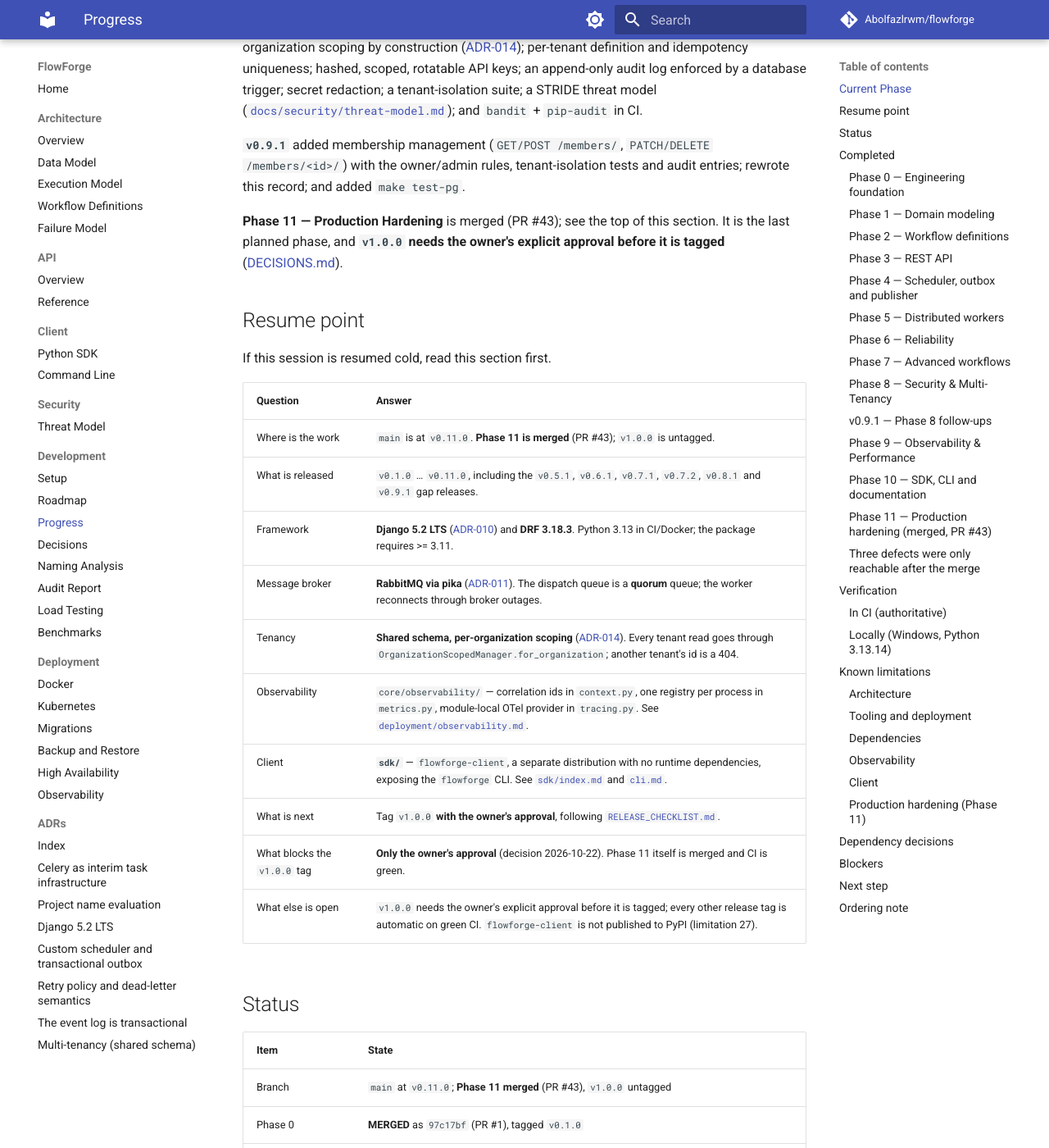
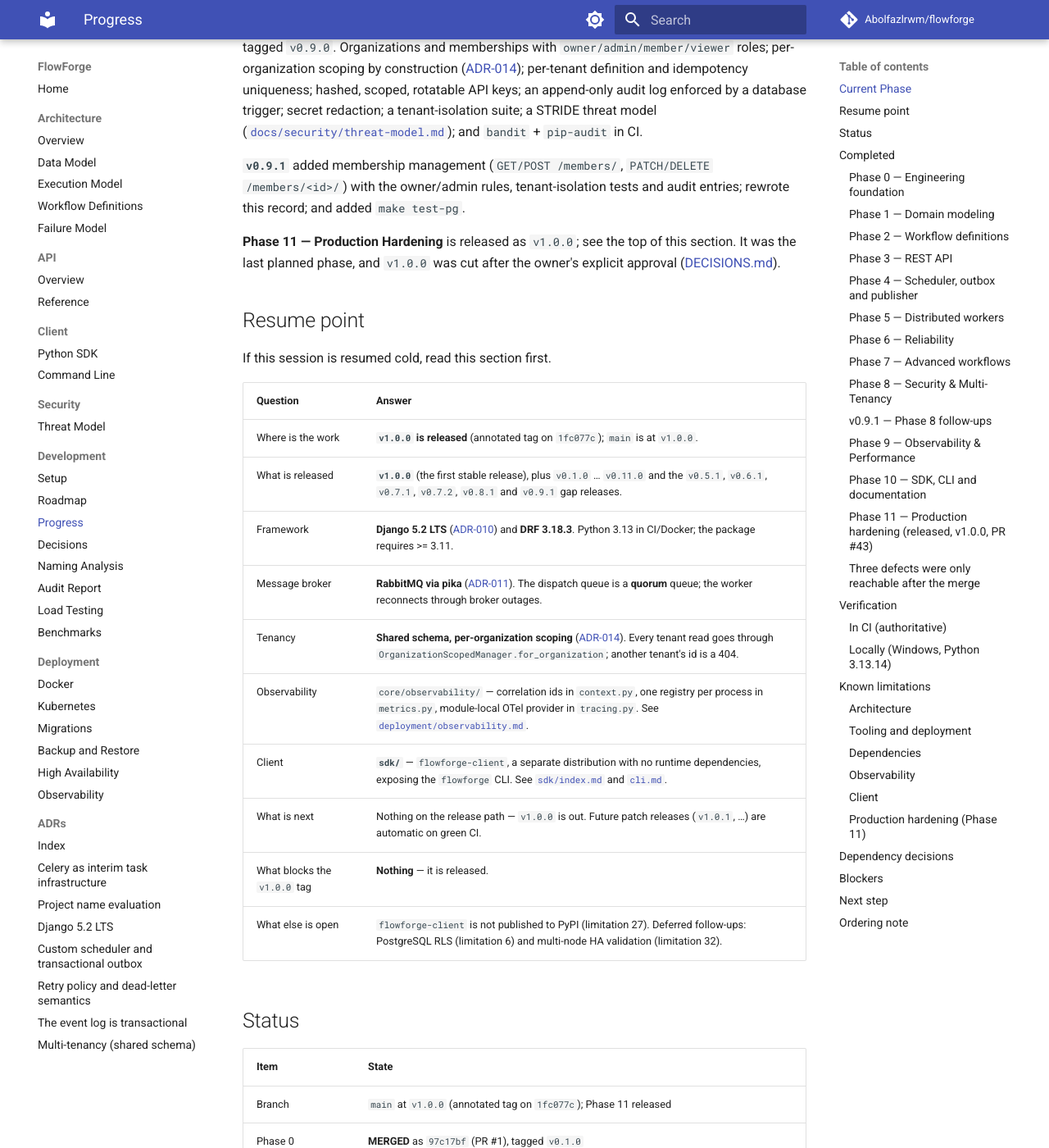
Before and after one commit to Abolfazlrwm/flowforge, an MkDocs documentation site: the page built from docs/development/PROGRESS.md, in a window 1280 px wide and 1400 px high, scrolled down 905 px. Shown: the whole window at 82% size. Built offline with MkDocs 1.6.1 and Material for MkDocs 9.7.7, drawn with Linux system fonts in a browser that asks for light colours; comment, search, counter and statistics services are not loaded; some of the changed text lies outside the part shown.

Commit message:
docs(release): record v1.0.0 in PROGRESS and CHANGELOG
v1.0.0 is released (annotated tag on 1fc077c, GitHub Release with the
CycloneDX SBOM attached, CI run 40197352205 green on the tagged commit).

- PROGRESS.md: Phase 11 -> RELEASED (v1.0.0); resume point, status table,
  phase table and "Next step" updated; release link and CI run URL added;
  limitation 34 (SBOM-attach automation) marked exercised after the
  release.yml filename fix.
- CHANGELOG.md: [Unreleased] promoted to [1.0.0] - 2026-10-25, marked the
  first stable release.

```diff
--- a/docs/development/PROGRESS.md
+++ b/docs/development/PROGRESS.md
@@ -2,17 +2,22 @@
 
 ## Current Phase
 
-**Phase 11 — Production Hardening: MERGED** (PR #43) from
-`feat/phase11-hardening`, with all eleven CI jobs green. The operational surface:
-a security review (gitleaks over full history, Trivy image scanning, a STRIDE
-threat model), a migration-safety review with a CI upgrade test, a Kubernetes
-Helm chart with `helm lint` + `kubeconform` validation, a backup/restore runbook
-with a CI restore drill, high-availability guidance, an end-to-end suite
-(`tests/e2e/`) against the Compose stack, and a signed, SBOM'd supply chain.
+**Phase 11 — Production Hardening: RELEASED (`v1.0.0`).** Merged as `1549895`
+(PR #43) from `feat/phase11-hardening`, with all eleven CI jobs green. The
+operational surface: a security review (gitleaks over full history, Trivy image
+scanning, a STRIDE threat model), a migration-safety review with a CI upgrade
+test, a Kubernetes Helm chart with `helm lint` + `kubeconform` validation, a
+backup/restore runbook with a CI restore drill, high-availability guidance, an
+end-to-end suite (`tests/e2e/`) against the Compose stack, and a signed, SBOM'd
+supply chain.
 
-**`v1.0.0` is not tagged.** The code merges on green CI; the tag waits for the
-owner's explicit approval ([DECISIONS.md](DECISIONS.md)). Draft release notes and
-the cut procedure are written and committed:
+**`v1.0.0` is released.** The annotated tag is on `1fc077c`, cut after the
+owner's explicit approval ([DECISIONS.md](DECISIONS.md)). The
+[GitHub Release](https://github.com/Abolfazlrwm/flowforge/releases/tag/v1.0.0)
+carries the release notes and the CycloneDX SBOM (`flowforge-sbom.cdx.json`), and
+the tagged commit's CI run is green:
+[run 40197352205](https://github.com/Abolfazlrwm/flowforge/actions/runs/40197352205).
+Release notes and the cut procedure:
 [`RELEASE_NOTES_v1.0.0.md`](RELEASE_NOTES_v1.0.0.md) and
 [`RELEASE_CHECKLIST.md`](RELEASE_CHECKLIST.md).
 
@@ -48,9 +53,9 @@ and `bandit` + `pip-audit` in CI.
 `PATCH/DELETE /members/<id>/`) with the owner/admin rules, tenant-isolation tests
 and audit entries; rewrote this record; and added `make test-pg`.
 
-**Phase 11 — Production Hardening** is merged (PR #43); see the top of this
-section. It is the last planned phase, and **`v1.0.0` needs the owner's explicit
-approval before it is tagged** ([DECISIONS.md](DECISIONS.md)).
+**Phase 11 — Production Hardening** is released as `v1.0.0`; see the top of this
+section. It was the last planned phase, and `v1.0.0` was cut after the owner's
+explicit approval ([DECISIONS.md](DECISIONS.md)).
 
 ## Resume point
 
@@ -58,22 +63,22 @@ If this session is resumed cold, read this section first.
 
 | Question | Answer |
 |----------|--------|
-| Where is the work | `main` is at `v0.11.0`. **Phase 11 is merged** (PR #43); `v1.0.0` is untagged. |
-| What is released | `v0.1.0` … `v0.11.0`, including the `v0.5.1`, `v0.6.1`, `v0.7.1`, `v0.7.2`, `v0.8.1` and `v0.9.1` gap releases. |
+| Where is the work | **`v1.0.0` is released** (annotated tag on `1fc077c`); `main` is at `v1.0.0`. |
+| What is released | **`v1.0.0`** (the first stable release), plus `v0.1.0` … `v0.11.0` and the `v0.5.1`, `v0.6.1`, `v0.7.1`, `v0.7.2`, `v0.8.1` and `v0.9.1` gap releases. |
 | Framework | **Django 5.2 LTS** ([ADR-010](../adr/ADR-010-django-5-2-lts.md)) and **DRF 3.18.3**. Python 3.13 in CI/Docker; the package requires >= 3.11. |
 | Message broker | **RabbitMQ via pika** ([ADR-011](../adr/ADR-011-custom-scheduler-and-transactional-outbox.md)). The dispatch queue is a **quorum** queue; the worker reconnects through broker outages. |
 | Tenancy | **Shared schema, per-organization scoping** ([ADR-014](../adr/ADR-014-multi-tenancy-shared-schema.md)). Every tenant read goes through `OrganizationScopedManager.for_organization`; another tenant's id is a 404. |
 | Observability | `core/observability/` — correlation ids in `context.py`, one registry per process in `metrics.py`, module-local OTel provider in `tracing.py`. See [`deployment/observability.md`](../deployment/observability.md). |
 | Client | **`sdk/`** — `flowforge-client`, a separate distribution with no runtime dependencies, exposing the `flowforge` CLI. See [`sdk/index.md`](../sdk/index.md) and [`cli.md`](../cli.md). |
-| What is next | Tag `v1.0.0` **with the owner's approval**, following [`RELEASE_CHECKLIST.md`](RELEASE_CHECKLIST.md). |
-| What blocks the `v1.0.0` tag | **Only the owner's approval** (decision 2026-10-22). Phase 11 itself is merged and CI is green. |
-| What else is open | `v1.0.0` needs the owner's explicit approval before it is tagged; every other release tag is automatic on green CI. `flowforge-client` is not published to PyPI (limitation 27). |
+| What is next | Nothing on the release path — `v1.0.0` is out. Future patch releases (`v1.0.1`, …) are automatic on green CI. |
+| What blocks the `v1.0.0` tag | **Nothing** — it is released. |
+| What else is open | `flowforge-client` is not published to PyPI (limitation 27). Deferred follow-ups: PostgreSQL RLS (limitation 6) and multi-node HA validation (limitation 32). |
 
 ## Status
 
 | Item | State |
 |------|-------|
-| Branch | `main` at `v0.11.0`; **Phase 11 merged** (PR #43), `v1.0.0` untagged |
+| Branch | `main` at `v1.0.0` (annotated tag on `1fc077c`); Phase 11 released |
 | Phase 0 | **MERGED** as `97c17bf` (PR #1), tagged `v0.1.0` |
 | Phase 1 | **MERGED** as `869720f`, tagged `v0.2.0` |
 | Phase 2 | **MERGED** as `d31abf3`, tagged `v0.3.0` |
@@ -87,12 +92,12 @@ If this session is resumed cold, read this section first.
 | `v0.9.1` follow-ups | **MERGED** (PR #40) as `a00e267`, tagged `v0.9.1` |
 | Phase 9 | **MERGED** (PR #41) as `6a58fdc`, tagged `v0.10.0` |
 | Phase 10 | **MERGED** (PR #42), tagged `v0.11.0` |
-| Phase 11 | **MERGED** (PR #43); `v1.0.0` awaits the owner's approval |
+| Phase 11 | **RELEASED** (PR #43), tagged `v1.0.0` (`1fc077c`) |
 | CI jobs | `lint` (ruff, ruff format, mypy, **bandit**, **pip-audit**), `test`, `schema`, `docs`, `sdk`, `docker`, `loadtest`, `secrets` (gitleaks), `supply-chain` (Trivy + CycloneDX SBOM + cosign), `k8s` (helm lint + kubeconform) |
 | Other workflows | `release.yml` (attaches the SBOM to a published release), `pages.yml` (publishes the MkDocs site), `k8s-e2e.yml` (manual kind smoke test) |
 | Test database in CI | **PostgreSQL 16** for the unit and integration suites; Redis 7 and RabbitMQ 3.13 services for integration |
 | Docker | Verified in CI (build, compose up, health probes, e2e, failure injection, **observability profile**); owner decision 2026-10-19 |
-| Tags | `v0.1.0` … `v0.11.0`, annotated |
+| Tags | `v0.1.0` … `v1.0.0`, annotated |
 | GitHub Releases | Published for `v0.1.0` … `v0.11.0` |
 | Branch protection | `main`: `lint`, `test`, `docker` required, strict, no force push, `enforce_admins` |
 | Django | **5.2 LTS** ([ADR-010](../adr/ADR-010-django-5-2-lts.md)) |
@@ -320,7 +325,7 @@ If this session is resumed cold, read this section first.
   an assertion that the runtime dependency list is still empty, and a wheel build
   that checks the `flowforge` console script is declared.
 
-### Phase 11 — Production hardening (merged, PR #43)
+### Phase 11 — Production hardening (released, v1.0.0, PR #43)
 
 - **Security review.** gitleaks over the full git history with push protection;
   Trivy image scanning with a CRITICAL gate (the HIGH residual is published, not
@@ -523,11 +528,12 @@ benchmark numbers in [`BENCHMARKS.md`](BENCHMARKS.md) come from that run.
     then executes a workflow against the restored database — but on a database with
     tens of rows. Dump/restore *correctness* is proven; runtime against terabytes
     is not measured.
-34. **The release SBOM-attach automation is not yet exercised.** `release.yml`
-    attaches the CycloneDX SBOM to a published release, but it has not run end to
-    end because no release has been cut since it was added. Its steps (tag→commit
-    resolution, run lookup, artifact download) were each validated against the
-    repository directly.
+34. **The release SBOM-attach automation is exercised on `v1.0.0`.** `release.yml`
+    attaches the CycloneDX SBOM to a published release. Its first real run found
+    and fixed a filename mismatch (the `flowforge-sbom` artifact contains a file
+    named `flowforge-sbom`, not `flowforge-sbom.cdx.json`); the workflow now
+    normalises the name, and a `workflow_dispatch` run attached
+    `flowforge-sbom.cdx.json` (1.3 MB) to the `v1.0.0` release.
 35. **GitHub Pages — resolved in Phase 11.** `pages.yml` builds the MkDocs site
     with `--strict` and publishes it from `main`. The site was enabled
     (`build_type: workflow`) and its first deploy verified live at
@@ -564,14 +570,14 @@ None.
 
 ## Next step
 
-Phase 11 is merged and every CI job is green. The only remaining action is to cut
-`v1.0.0` — **which needs the owner's explicit approval before it is tagged**
-(decision 2026-10-22). [`RELEASE_CHECKLIST.md`](RELEASE_CHECKLIST.md) is the cut
-procedure, and its step 0 is that approval; [`RELEASE_NOTES_v1.0.0.md`](RELEASE_NOTES_v1.0.0.md)
-is the release-facing summary. `release.yml` attaches the SBOM once the release is
-published, and `pages.yml` publishes the docs site from `main`.
+`v1.0.0` is released and every CI job is green. The project is complete as
+scoped: Phases 0–11 are shipped, the docs site is live at
+<https://abolfazlrwm.github.io/flowforge/>, and the release carries a signed
+image and a CycloneDX SBOM. There is no pending release action.
 
-Every release tag other than `v1.0.0` is automatic on green CI.
+Future patch releases (`v1.0.1`, …) are automatic on green CI. The deferred
+follow-ups are PostgreSQL RLS (limitation 6) and a multi-node HA validation
+(limitation 32); neither blocks `v1.0.0`.
 
 ## Ordering note
 
```
Also changed, not shown: CHANGELOG.md (+5 -0 lines).
